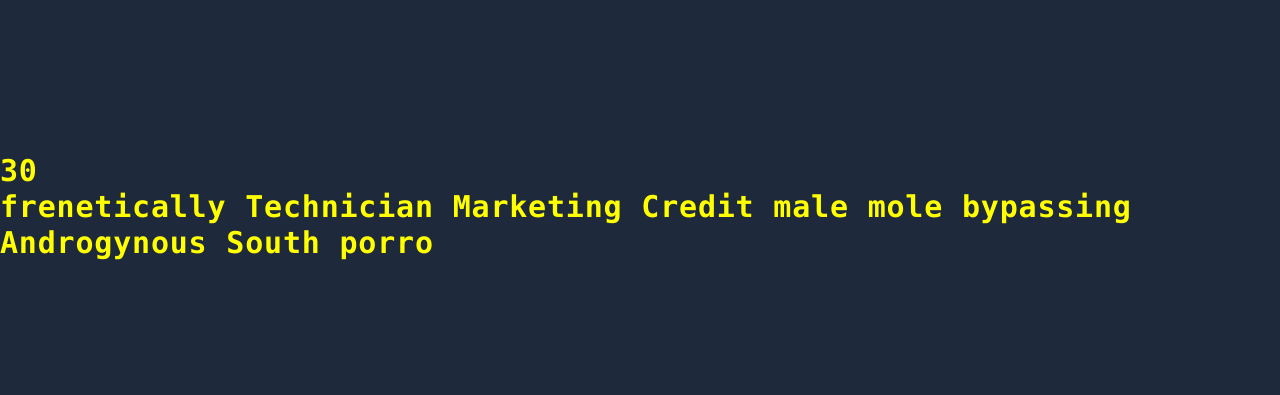
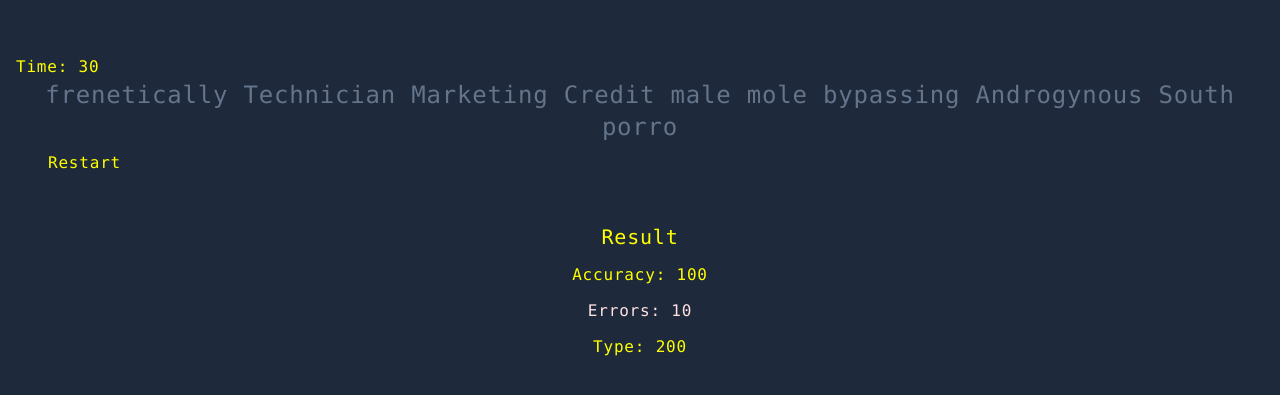
Before and after one commit to nayimHossen/Typing-App, a React (Create React App) app: page / in a window 1280 px wide. Shown: the part 193-588 px from the top of the page. Built offline with nearby package versions, Linux system fonts and the light colour scheme.

Commit message:
add result components with animation

```diff
--- a/src/App.tsx
+++ b/src/App.tsx
@@ -1,31 +1,35 @@
 import { faker } from "@faker-js/faker";
+import RestartButton from "./components/RestartButton";
+import Results from "./components/Results";
 
 const words = faker.random.words(10);
 
 function App() {
   return (
     <>
-  <CountdownTimer timeLeft={30}/>
+      <CountDownTimer timeLeft={30} />
+      <GeneratedWords words={words} />
+      <RestartButton
+        className={`mx-auto mt-10 text-slate-500`}
+        onRestart={() => null}
+      />
 
-    <GeneratedWords words={words} />
+      <Results
+        className="mt-10"
+        errors={10}
+        accuracyPercentage={100}
+        total={200}
+      />
     </>
-  )
+  );
 }
 
 function GeneratedWords({ words }: { words: string }) {
-  return (
-    <div>
-      <h2 className="font-bold text-3xl text-primary">{words}</h2>
-    </div>
-  );
+  return <div className="text-slate-500 text-center text-2xl">{words}</div>;
 }
 
-function CountdownTimer({ timeLeft }: { timeLeft: number }) {
-  return (
-    <div>
-      <h2 className="font-bold text-3xl text-primary">{timeLeft}</h2>
-    </div>
-  );
+function CountDownTimer({ timeLeft }: { timeLeft: number }) {
+  return <h2 className="text-primary font-medium">Time: {timeLeft}</h2>;
 }
 
 export default App;
--- /dev/null
+++ b/src/components/RestartButton.tsx
@@ -0,0 +1,28 @@
+import { useRef } from "react";
+
+const RestartButton = ({
+  onRestart: handleRestart,
+  className = "",
+}: {
+  onRestart: () => void;
+  className?: string;
+}) => {
+  const buttonRef = useRef<HTMLButtonElement>(null);
+
+  const handleClick = () => {
+    buttonRef.current?.blur();
+    handleRestart();
+  };
+
+  return (
+    <button
+      ref={buttonRef}
+      onClick={handleClick}
+      className={`block rounded px-8 py-2 hover:bg-slate-700/50 text-primary`}
+    >
+      Restart
+    </button>
+  );
+};
+
+export default RestartButton;
--- /dev/null
+++ b/src/components/Results.tsx
@@ -0,0 +1,28 @@
+const Results = ({
+  errors,
+  accuracyPercentage,
+  total,
+  className,
+}: {
+  errors: number;
+  accuracyPercentage: number;
+  total: number;
+  className: string;
+}) => {
+  const initial = { opacity: 0 };
+  const animate = { opacity: 1 };
+  const duration = { duration: 0.3 };
+
+  return (
+    <ul
+      className={`flex flex-col items-center text-primary space-y-3 ${className}`}
+    >
+      <li className="text-xl font-smaibold">Result</li>
+      <li>Accuracy: {accuracyPercentage}</li>
+      <li className="text-red-100">Errors: {errors}</li>
+      <li>Type: {total}</li>
+    </ul>
+  );
+};
+
+export default Results;
--- a/src/index.css
+++ b/src/index.css
@@ -4,6 +4,6 @@
 
 @layer base {
   body {
-    @apply min-h-screen bg-slate-800 grid place-items-center font-mono tracking-wider;
+    @apply min-h-screen bg-slate-800 grid place-items-center font-mono tracking-wider px-4;
   }
 }
```
